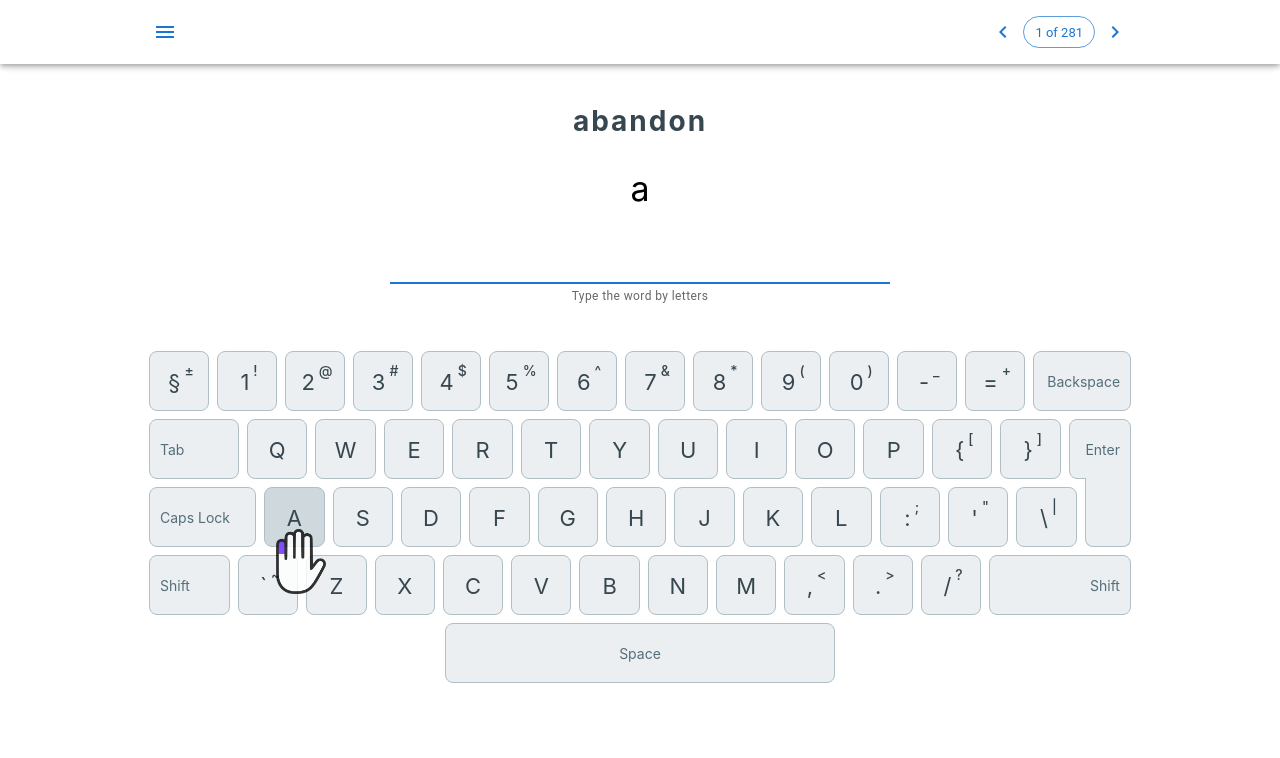
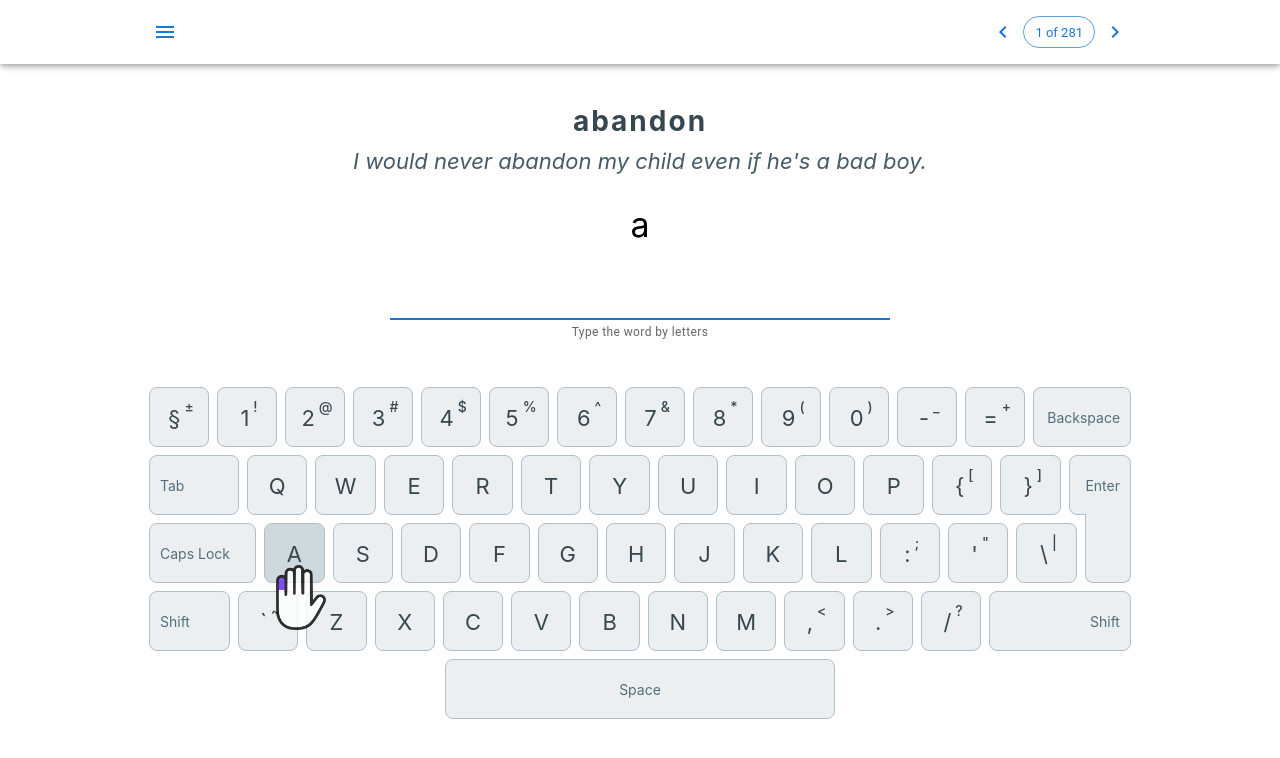
Before and after one commit to artemlatark/vocatyping, a React (Create React App) app: page / in a window 1280 px wide. Shown: the top 758 px of the page. Built offline with nearby package versions, Linux system fonts and the light colour scheme.

Commit message:
add sentence to word

```diff
--- a/src/components/WordAndSentence/index.module.css
+++ b/src/components/WordAndSentence/index.module.css
@@ -3,6 +3,11 @@
   max-width: 990px;
   text-align: center;
   width: 100%;
+}
+
+.tensesOfWord,
+.sentenceOfWord {
+  color: var(--color-bluegrey-700);
 }
 
 .tensesOfWord {
@@ -13,6 +18,12 @@
 .tensesOfWord .current {
   color: var(--color-bluegrey-800);
   font-weight: bold;
+}
+
+.sentenceOfWord {
+  font-size: 22px;
+  font-style: italic;
+  margin-top: 10px;
 }
 
 .wordAndSentenceContent {
--- a/src/components/WordAndSentence/index.tsx
+++ b/src/components/WordAndSentence/index.tsx
@@ -59,6 +59,7 @@ const WordAndSentence: FC<WordAndSentenceProps & CheckTextPick> = memo(
             />
           ))}
         </div>
+        <div className={styles.sentenceOfWord}>{currentWord?.sentence}</div>
         <div className={styles.wordAndSentenceContent}>
           <div className={styles.spreadOutWord}>
             {wordVariants.map((item: WordVariant, index) =>
```
